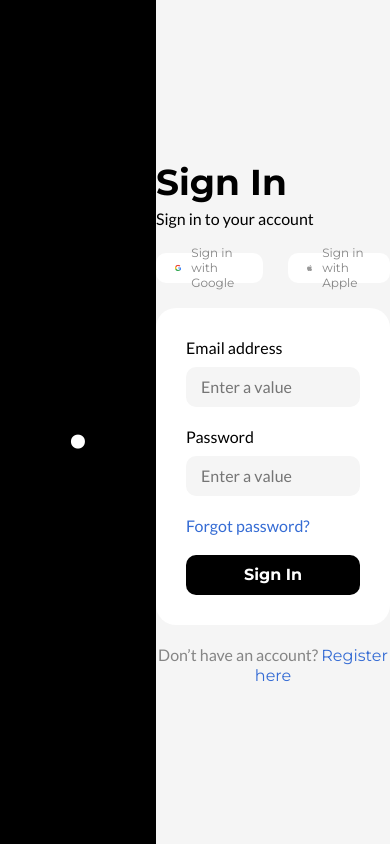
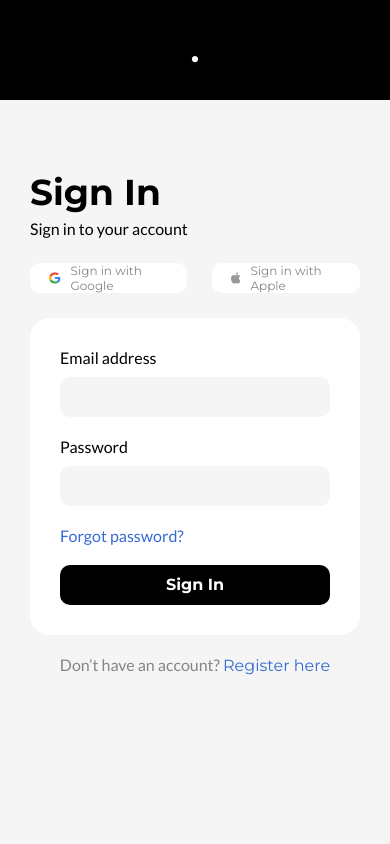
Before and after one commit to DarkM4tt/Board, a Next.js app: page /login in a window 390 px wide. Built offline with nearby package versions, Linux system fonts and the light colour scheme.

Commit message:
Add mobile device support and Add Stylelint

```diff
--- a/src/app/login/login.module.scss
+++ b/src/app/login/login.module.scss
@@ -2,6 +2,7 @@
 	width: 100%;
 	height: 100vh;
 	display: flex;
+	background-color: #F5F5F5;
 
 	.brand {
 		width: 40%;
@@ -15,16 +16,17 @@
 		font-size: 72px;
 		text-transform: capitalize;
 	}
+
 	.loginWrapper {
-		width: 60%;
-		height: 100%;
+		flex: 1;
 		display: flex;
 		justify-content: center;
 		align-items: center;
-		background-color: #F5F5F5;
 
 		.loginForm {
 			width: 385px;
+			margin: 30px;
+
 			.header {
 				display: flex;
 				flex-direction: column;
@@ -35,17 +37,20 @@
 					line-height: 44px;
 					margin-bottom: 5px;
 				}
+
 				.subtitle {
 					font-family: var(--lato);
 					font-size: 16px;
 					font-weight: 400;
 					line-height: 19px;
 				}
+
 				.socialLogin {
 					display: flex;
 					gap: 25px;
 					margin: 25px 0;
 				}
+
 				.noAccount {
 					color: #858585;
 					font-family: var(--lato);
@@ -62,3 +67,17 @@
 		}
 	}
 }
+
+@media screen and (width <= 768px) {
+	.login {
+		flex-direction: column;
+
+		.brand {
+			position: absolute;
+			width: 100%;
+			height: 100px;
+			font-size: 32px;
+			transition: all 0.2s ease-out;
+		}
+	}
+}
--- a/src/components/base/TextField.tsx
+++ b/src/components/base/TextField.tsx
@@ -8,7 +8,7 @@ export default function TextField (props: ITextFieldProps) {
 		<div className={styles.textField}>
 			<span className={styles.label}>{label}</span>
 			<div className={styles.input}>
-				<input type={type} placeholder='Enter a value' value={value} onChange={onChange} />
+				<input type={type} value={value} onChange={onChange} />
 			</div>
 		</div>
 	);
```
Also changed, not shown: 1 other file (tests, documents, lock files or other folders).
